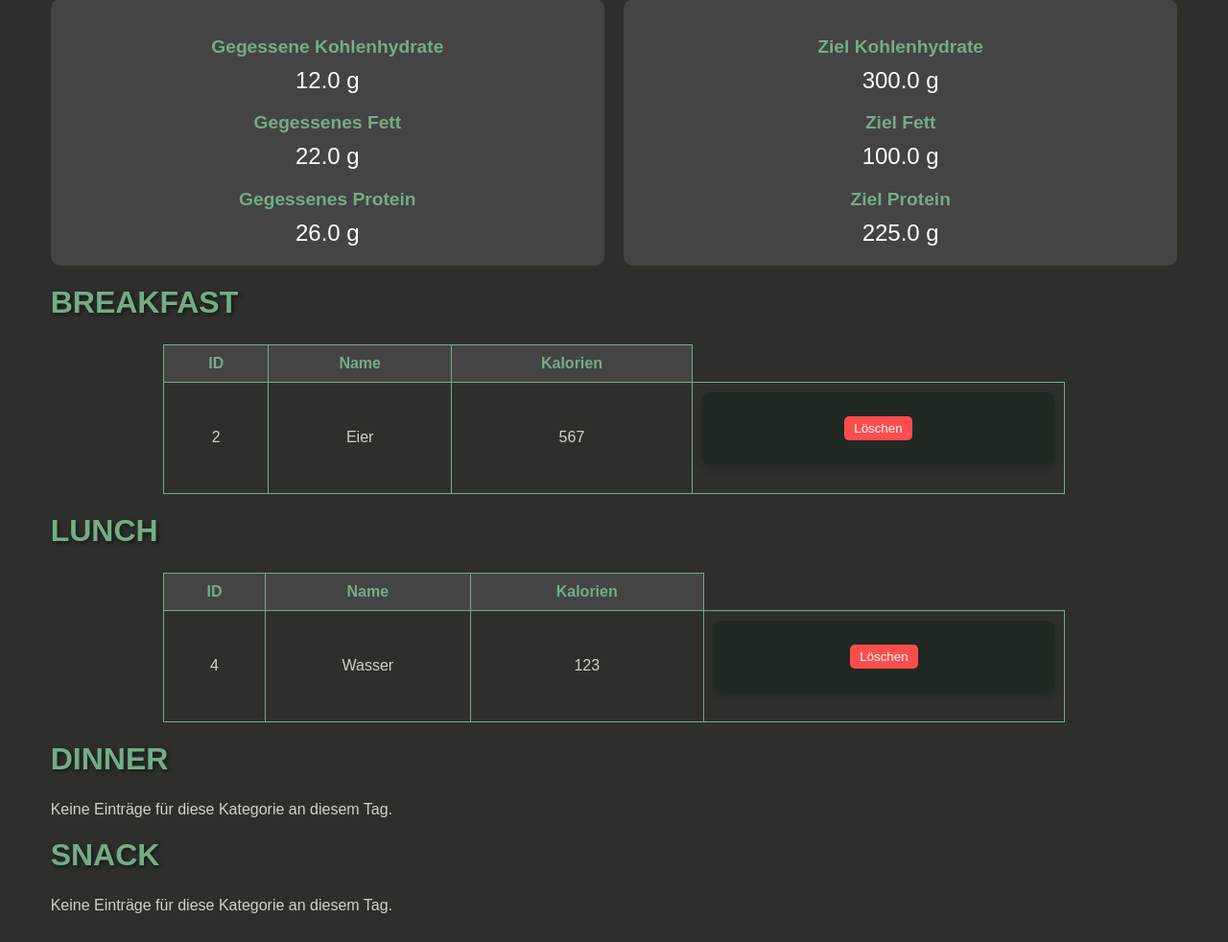
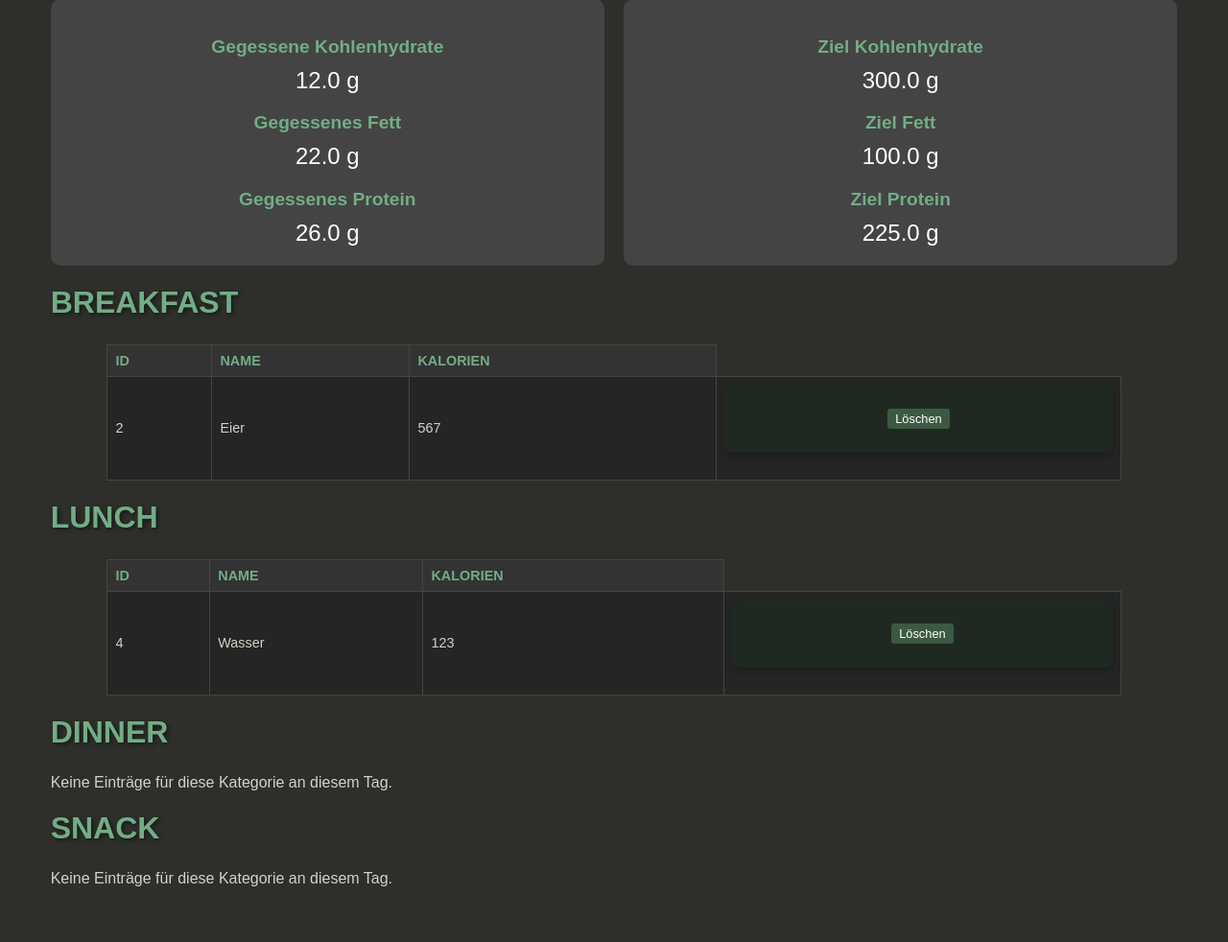
Before and after one commit to markus-schaaf/webproject, a Django app: page /trackerapp/ in a window 1280 px wide. Shown: the part 537-1519 px from the top of the page at 96% size. Run offline with Django 5.2, Linux system fonts and the light colour scheme; a user stored in the database is signed in; data comes from the database, SQL or seed files in the repository.

Commit message:
Trackerapp

```diff
--- a/trackerapp/templates/Trackerapp.html
+++ b/trackerapp/templates/Trackerapp.html
@@ -118,41 +118,43 @@
         width: 100%;font-size: 25px;    }
 
     table {
-        width: 80%;
+        width: 90%; /* Kleinere Breite */
         border-collapse: collapse;
-        margin: 20px auto;
+        margin: 15px auto; /* Weniger Abstand */
+        font-size: 0.9rem; /* Kleinere Schriftgröße */
     }
 
     th, td {
-        border: 1px solid #72ad85;
-        padding: 10px;
-        text-align: center;
+        border: 1px solid #444;
+        padding: 8px; /* Weniger Padding */
+        text-align: left;
     }
 
     th {
-        background-color: #444;
+        background-color: #333;
         color: #72ad85;
+        font-weight: bold;
+        text-transform: uppercase;
     }
 
     tr:nth-child(even) {
-        background-color: #333;
+        background-color: #2e2f2b;
     }
 
     tr:nth-child(odd) {
-        background-color: #2e2f2b;
+        background-color: #252525;
     }
+
+    /* Löschen-Button */
     .delete-button {
-        background-color: #ff4d4d;
         color: white;
         border: none;
-        padding: 5px 10px;
+        padding: 3px 8px; /* Kleinere Abmessungen */
         cursor: pointer;
-        border-radius: 5px;
+        font-size: 0.8rem; /* Kleinere Schriftgröße */
+        border-radius: 3px;
     }
 
-    .delete-button:hover {
-        background-color: #ff1a1a;
-    }
 </style>
 
 <h1>Dein Kalorientracker</h1>
```
